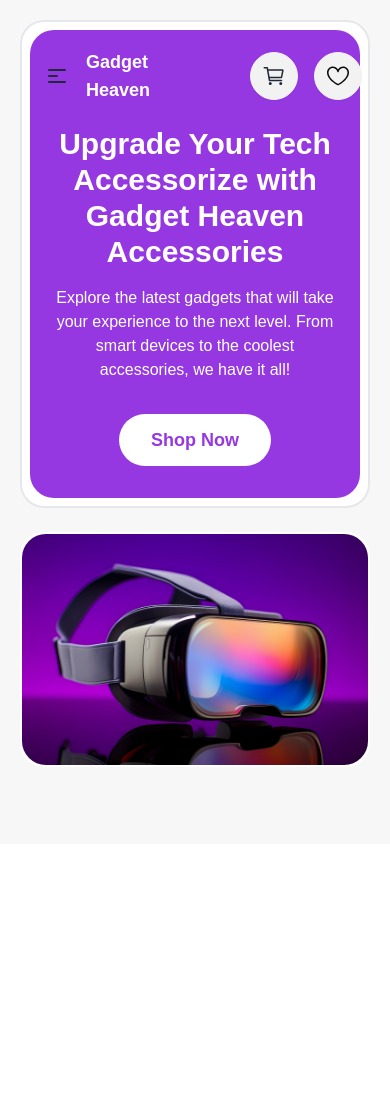
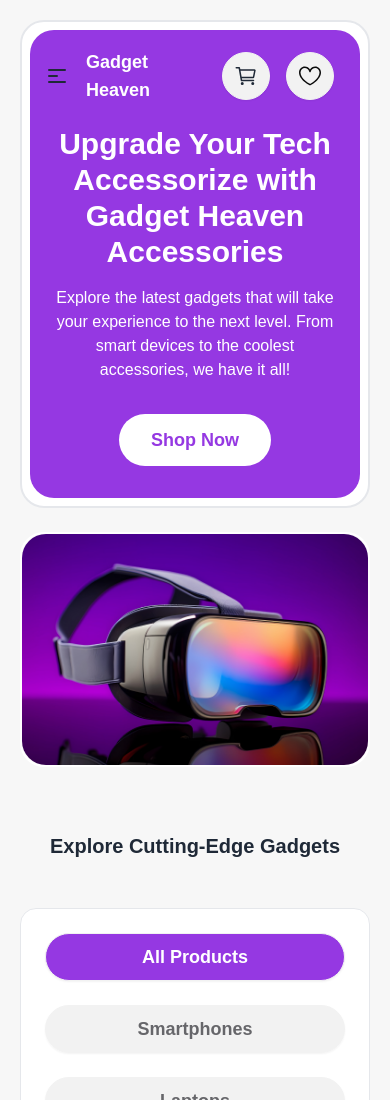
Before and after one commit to Durjoy96/gadget-heaven, a React (Vite) app: page / in a window 390 px wide. Shown: the top 1100 px of the page. Before the commit the page ends 844 px from the top, so only its background shows below. Built offline with nearby package versions, Linux system fonts and the light colour scheme.

Commit message:
load data and dispaly on the home page complete

```diff
--- a/public/gadgetsData.json
+++ b/public/gadgetsData.json
@@ -94,7 +94,7 @@
     "product_title": "Huawei P40 Pro",
     "product_image": "https://www.mobiledokan.co/wp-content/uploads/2020/03/Huawei-P40-Black-500x500.jpg",
     "category": "Smartphone",
-    "price": 699,
+    "price": 499,
     "description": "Huawei P40 Pro with 8GB RAM, 256GB storage, and 50MP Ultra Vision camera.",
     "Specification": [
       "8GB RAM",
@@ -162,7 +162,7 @@
   },
   {
     "product_id": 10,
-    "product_title": "Bose QuietComfort 35 II",
+    "product_title": "Bose 35 II",
     "product_image": "https://www.startech.com.bd/image/cache/catalog/headphone/bose/quietcomfort-45/quietcomfort-45-01-500x500.webp",
     "category": "Headphones",
     "price": 299,
--- /dev/null
+++ b/src/components/header/DisplayProducts/Categories.jsx
@@ -0,0 +1,38 @@
+import React from "react";
+import Category from "./Category";
+
+const Categories = () => {
+  const categories = [
+    {
+      path: "/",
+      name: "All Products",
+    },
+    {
+      path: "/smartphones",
+      name: "Smartphones",
+    },
+    {
+      path: "/laptops",
+      name: "Laptops",
+    },
+    {
+      path: "/headphones",
+      name: "Headphones",
+    },
+    {
+      path: "/monitors",
+      name: "Monitors",
+    },
+  ];
+  return (
+    <div>
+      <div className="bg-base-100 border rounded-2xl p-6 space-y-6 sticky top-6">
+        {categories.map((item, idx) => (
+          <Category key={idx} category={item}></Category>
+        ))}
+      </div>
+    </div>
+  );
+};
+
+export default Categories;
--- /dev/null
+++ b/src/components/header/DisplayProducts/Category.jsx
@@ -0,0 +1,24 @@
+import React from "react";
+import { NavLink } from "react-router-dom";
+
+const Category = ({ category }) => {
+  const { path, name } = category;
+  return (
+    <div>
+      <NavLink
+        to={path}
+        className={({ isActive }) =>
+          `btn rounded-full w-full text-lg font-bold ${
+            isActive
+              ? "bg-primary text-primary-content hover:bg-primary"
+              : "bg-base-300 text-base-content-secondary"
+          }`
+        }
+      >
+        {name}
+      </NavLink>
+    </div>
+  );
+};
+
+export default Category;
--- /dev/null
+++ b/src/components/header/DisplayProducts/Details.jsx
@@ -0,0 +1,11 @@
+import React from 'react';
+
+const Details = () => {
+    return (
+        <div>
+
+        </div>
+    );
+};
+
+export default Details;
--- /dev/null
+++ b/src/components/header/DisplayProducts/Product.jsx
@@ -0,0 +1,33 @@
+import React from "react";
+import { Link } from "react-router-dom";
+
+const Product = ({ data }) => {
+  const { product_id, product_title, product_image, price } = data;
+  return (
+    <div className="bg-base-100 rounded-2xl p-5">
+      <div className="h-48">
+        <img
+          className="h-full w-full object-contain"
+          src={product_image}
+          alt=""
+        />
+      </div>
+      <div>
+        <h3 className="text-2xl font-semibold text-card-content mt-6">
+          {product_title}
+        </h3>
+        <p className="text-xl font-medium text-base-content-secondary mt-3">
+          Price: ${price}
+        </p>
+        <Link
+          to={`/details/${product_id}`}
+          className="py-2 px-4 border-2 border-primary rounded-full text-lg font-semibold text-primary mt-4 inline-block hover:bg-primary hover:text-primary-content"
+        >
+          View Details
+        </Link>
+      </div>
+    </div>
+  );
+};
+
+export default Product;
--- /dev/null
+++ b/src/components/header/DisplayProducts/Products.jsx
@@ -0,0 +1,17 @@
+import React from "react";
+import Product from "./Product";
+
+const Products = ({ data }) => {
+  console.log("products data: ", data);
+  return (
+    <div className="grid grid-cols-1 gap-6 md:grid-cols-3">
+      {Array.isArray(data)
+        ? data.map((item) => (
+            <Product key={item.product_id} data={item}></Product>
+          ))
+        : "data-coming-soon"}
+    </div>
+  );
+};
+
+export default Products;
--- a/src/components/header/Navbar/Navbar.jsx
+++ b/src/components/header/Navbar/Navbar.jsx
@@ -20,7 +20,13 @@ const Navbar = () => {
   const location = useLocation();
   const [isHome, setHome] = useState(false);
   useEffect(() => {
-    setHome(location.pathname === "/");
+    setHome(
+      location.pathname === "/" ||
+        location.pathname === "/smartphones" ||
+        location.pathname === "/laptops" ||
+        location.pathname === "/headphones" ||
+        location.pathname === "/monitors"
+    );
   }, [location]);
 
   //toggle navbar menu button
@@ -29,7 +35,7 @@ const Navbar = () => {
   return (
     <div
       className={`max-w-screen-xl mx-auto px-5 z-20 relative ${
-        isHome ? "px-12 pt-10" : ""
+        isHome ? "pr-12 pt-10 lg:px-12" : ""
       } `}
     >
       <div className="navbar bg-transparent">
--- a/src/main.jsx
+++ b/src/main.jsx
@@ -6,8 +6,11 @@ import { createBrowserRouter, RouterProvider } from "react-router-dom";
 import Root from "./routes/Root";
 import ErrorPage from "./routes/ErrorPage";
 import Statistics from "./routes/Statistics";
-import Home from "./routes/Home";
+import Home from "./routes/Home/Home";
 import Dashboard from "./routes/Dashboard";
+import AllProducts from "./routes/Home/AllProducts";
+import Smartphones from "./routes/Home/Smartphones";
+import Details from "./components/header/DisplayProducts/Details";
 
 const router = createBrowserRouter([
   {
@@ -18,6 +21,17 @@ const router = createBrowserRouter([
       {
         path: "/",
         element: <Home></Home>,
+        children: [
+          {
+            path: "/",
+            element: <AllProducts></AllProducts>,
+            loader: () => fetch("/gadgetsData.json"),
+          },
+          {
+            path: "/smartphones",
+            element: <Smartphones></Smartphones>,
+          },
+        ],
       },
       {
         path: "/statistics",
@@ -26,6 +40,11 @@ const router = createBrowserRouter([
       {
         path: "/dashboard",
         element: <Dashboard></Dashboard>,
+      },
+      {
+        path: "/details/:productId",
+        element: <Details></Details>,
+        loader: () => fetch("/gadgetsData.json"),
       },
     ],
   },
--- a/src/routes/Home.jsx
+++ /dev/null
@@ -1,12 +0,0 @@
-import React from "react";
-import Banner from "../components/header/Banner/Banner";
-
-const Home = () => {
-  return (
-    <div>
-      <Banner></Banner>
-    </div>
-  );
-};
-
-export default Home;
--- /dev/null
+++ b/src/routes/Home/AllProducts.jsx
@@ -0,0 +1,15 @@
+import React, { useEffect, useState } from "react";
+import Products from "../../components/header/DisplayProducts/Products";
+import { useLoaderData } from "react-router-dom";
+
+const AllProducts = () => {
+  const data = useLoaderData();
+  console.log("allproducts:", data);
+  return (
+    <div>
+      <Products data={data}></Products>
+    </div>
+  );
+};
+
+export default AllProducts;
--- /dev/null
+++ b/src/routes/Home/Home.jsx
@@ -0,0 +1,23 @@
+import React from "react";
+import Banner from "../../components/header/Banner/Banner";
+import Categories from "../../components/header/DisplayProducts/Categories";
+import { Outlet } from "react-router-dom";
+
+const Home = () => {
+  return (
+    <div>
+      <div>
+        <Banner></Banner>
+      </div>
+      <h2 className="mt-[720px] font-bold text-xl text-center md:text-2xl lg:text-4xl lg:mt-[950px]">
+        Explore Cutting-Edge Gadgets
+      </h2>
+      <div className="max-w-screen-xl mx-auto px-5 mt-12 grid grid-cols-1 gap-6 md:grid-cols-[.3fr_1fr]">
+        <Categories></Categories>
+        <Outlet></Outlet>
+      </div>
+    </div>
+  );
+};
+
+export default Home;
--- /dev/null
+++ b/src/routes/Home/Smartphones.jsx
@@ -0,0 +1,12 @@
+import React from "react";
+import Products from "../../components/header/DisplayProducts/Products";
+
+const Smartphones = () => {
+  return (
+    <div>
+      <Products></Products>
+    </div>
+  );
+};
+
+export default Smartphones;
```
Also changed, not shown: 2 other files (tests, documents, lock files or other folders).
